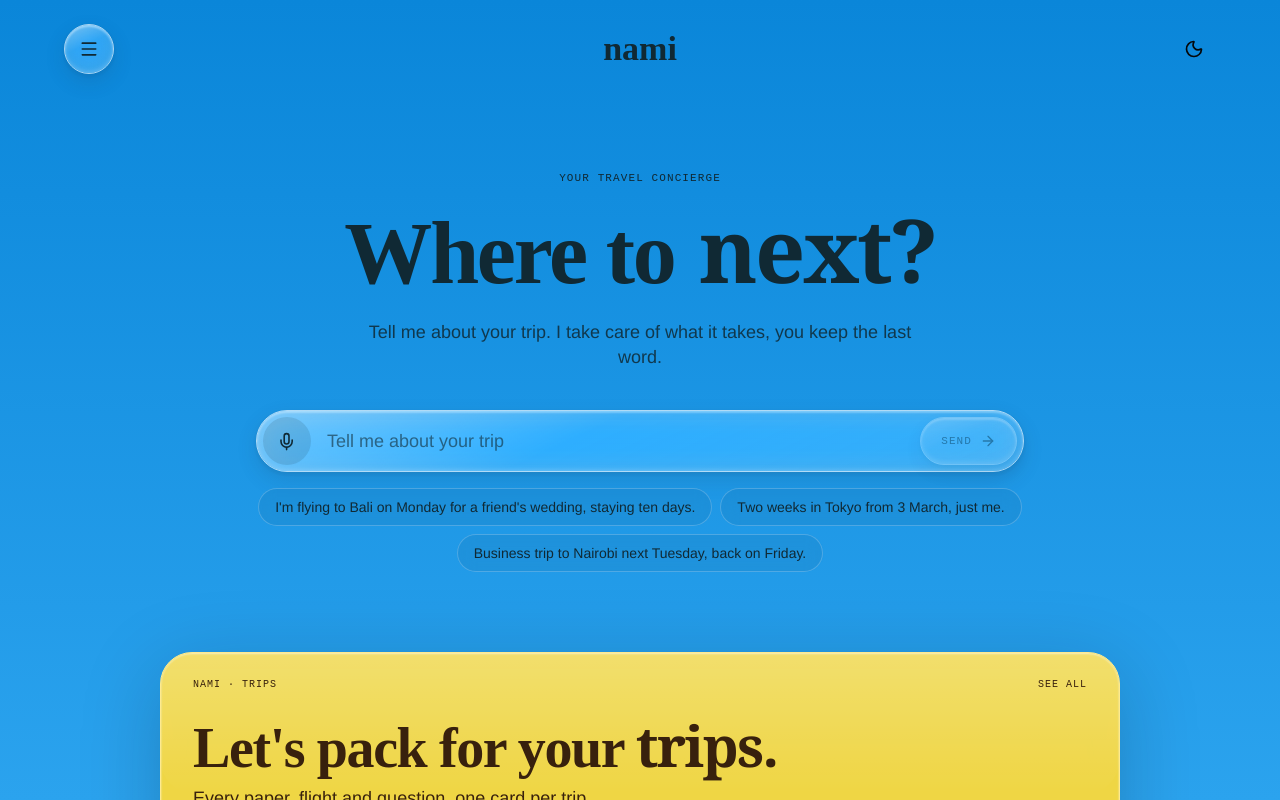
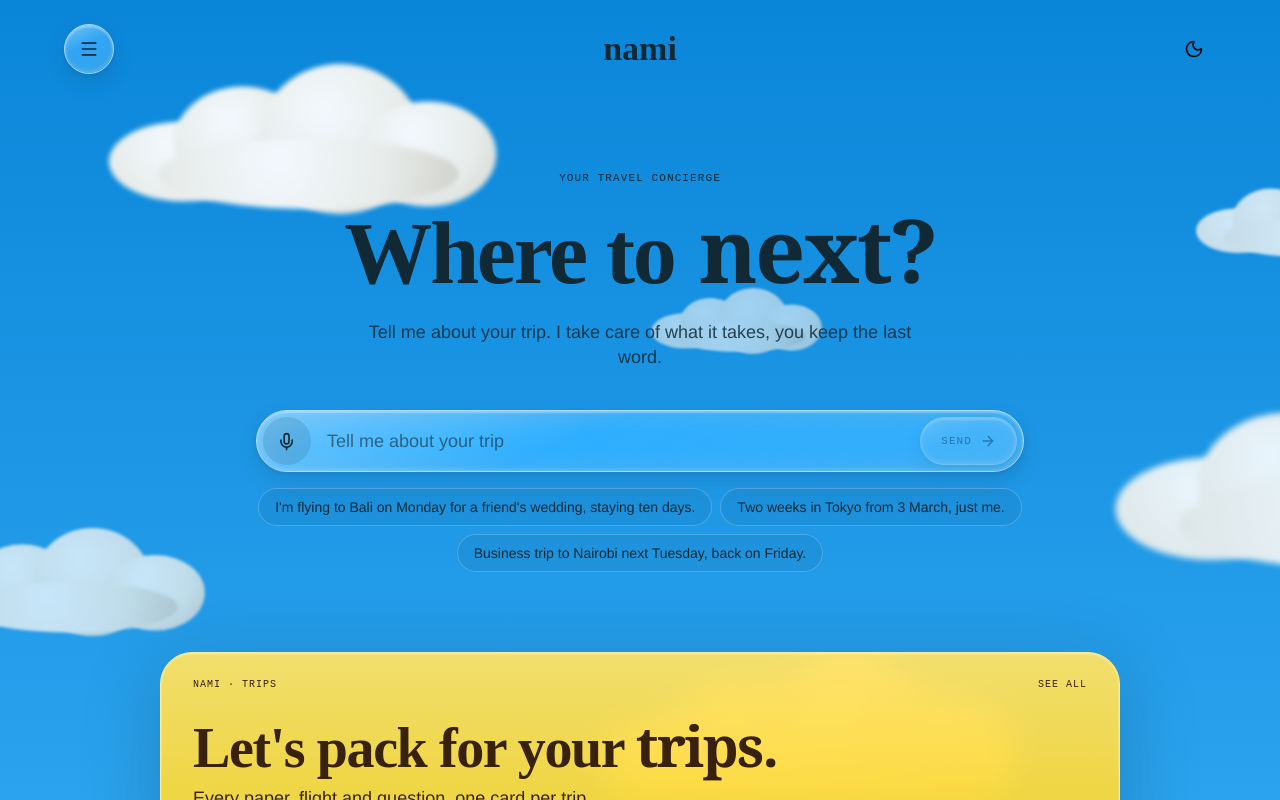
Before and after one commit to llecalvez-dotcom/nami, a Next.js app: page / in a window 1280 px wide. Shown: the top 800 px of the page. Built offline with nearby package versions, Linux system fonts and the light colour scheme.

Commit message:
style: render cloud puffs nested in the scale wrapper
Co-Authored-By: Devin AI <158243242+devin-ai-integration[bot]@users.noreply.github.com>

```diff
--- a/app/globals.css
+++ b/app/globals.css
@@ -462,14 +462,14 @@
   animation: nami-drift var(--drift, 140s) linear infinite;
   animation-delay: var(--delay, 0s);
 }
-.cloud > span {
+.cloud span {
   position: absolute;
   border-radius: 50%;
   background: radial-gradient(circle at 40% 30%, #fff, var(--cloud) 58%, var(--cloud-shade));
   filter: blur(2px);
   transition: background var(--t-theme) var(--ease-sky);
 }
-[data-theme="night"] .cloud > span {
+[data-theme="night"] .cloud span {
   background: radial-gradient(circle at 60% 25%, #6c7ca0, var(--cloud) 58%, var(--cloud-shade));
 }
 @keyframes nami-drift {
```
